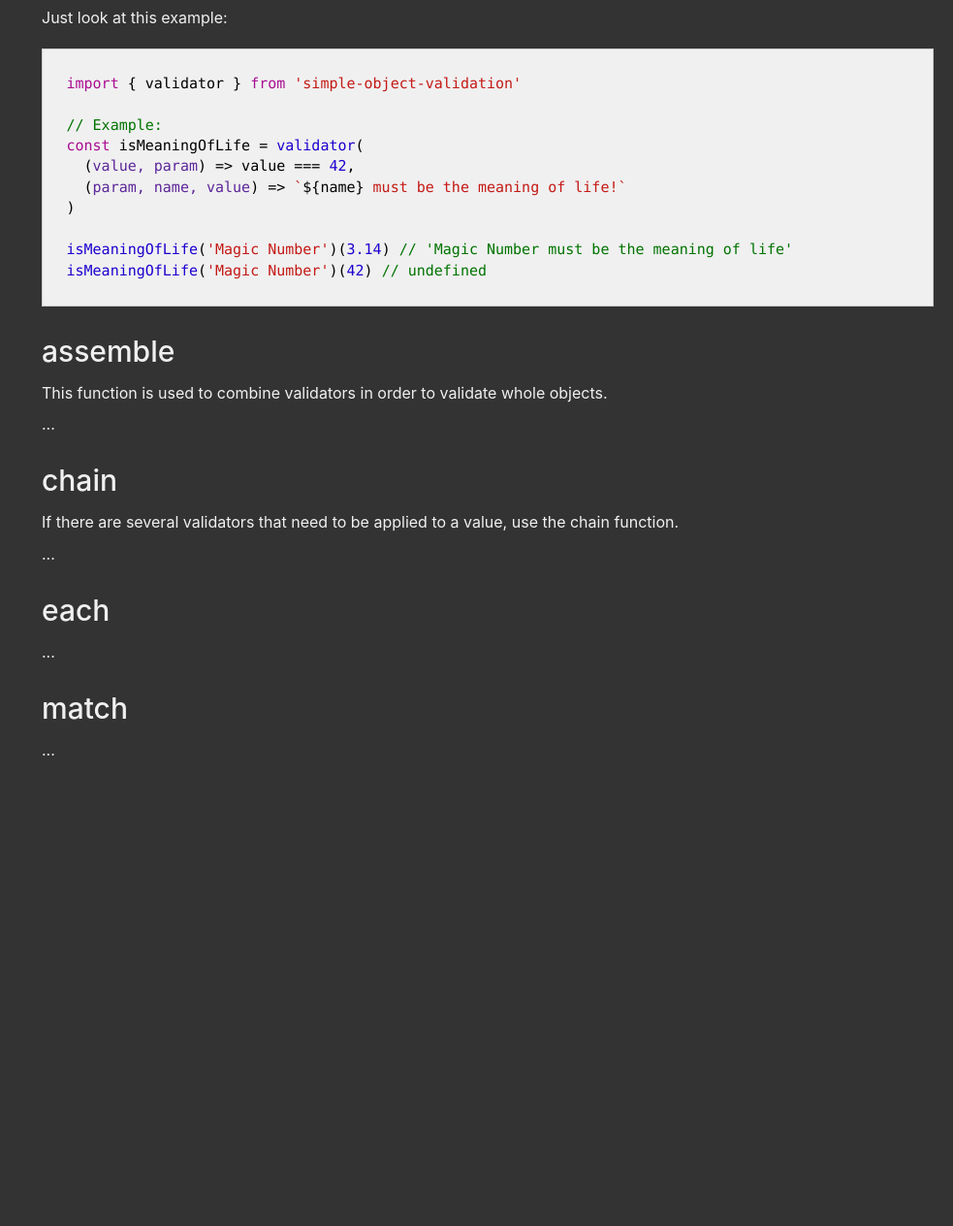
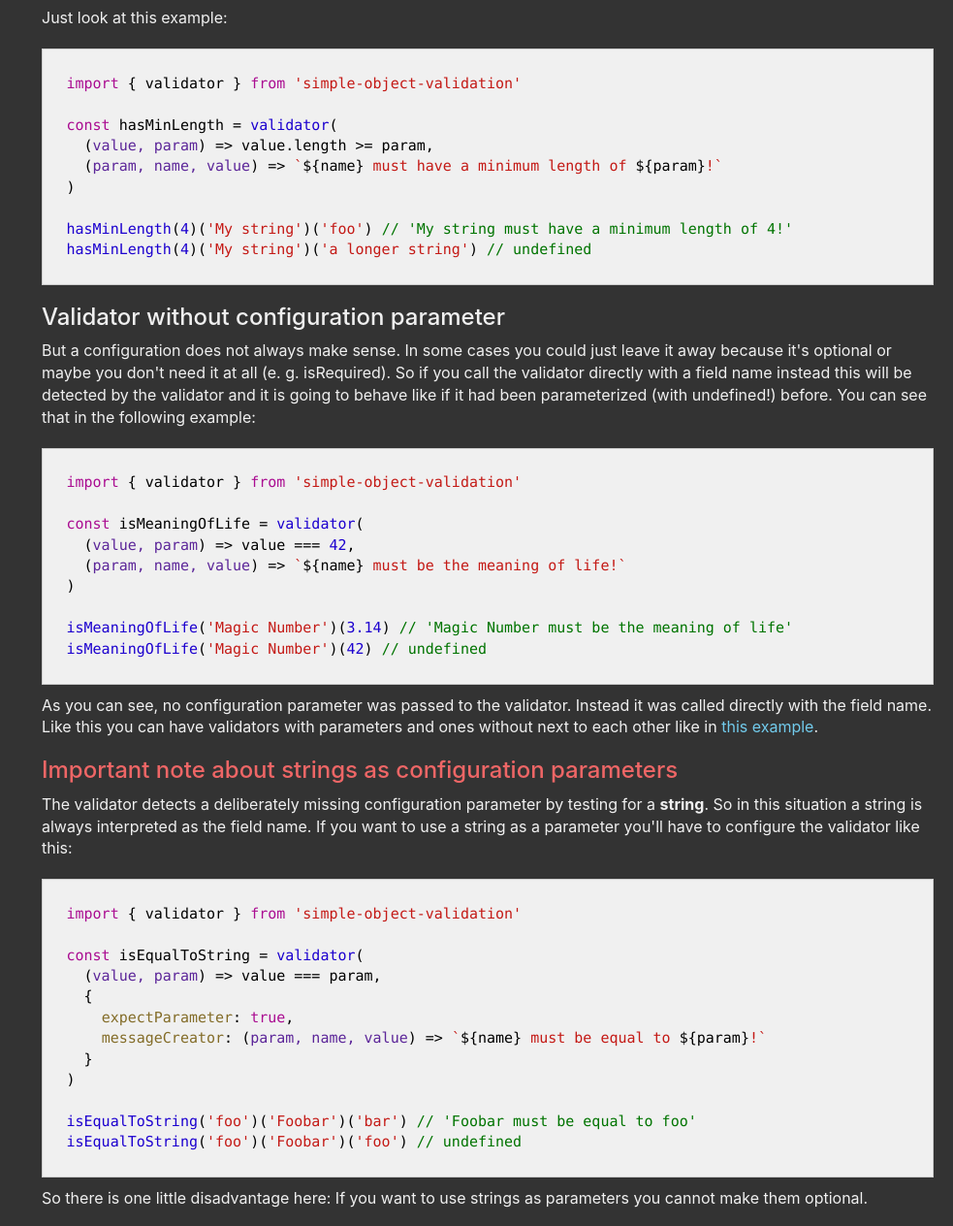
Before and after one commit to madcat23/simple-object-validation, a website built with webpack: page docs/index.html in a window 1280 px wide. Shown: the part 2284-3548 px from the top of the page at 97% size, without its empty margins (297-1280 px from the left). Before the commit the page ends 3099 px from the top, so only its background shows below. Built offline with nearby package versions, Linux system fonts and the light colour scheme.

Commit message:
Updated docs

```diff
--- a/docs/css/style.css
+++ b/docs/css/style.css
@@ -7,6 +7,15 @@ body {
   font-size: 16px;
 
   font-family: -apple-system, BlinkMacSystemFont, "Segoe UI", Helvetica, Arial, sans-serif, "Apple Color Emoji", "Segoe UI Emoji", "Segoe UI Symbol"
+}
+
+a {
+  color: rgb(114, 203, 236);
+  text-decoration: none;
+}
+a:hover, a:focus {
+  color: rgb(114, 203, 236);
+  text-decoration: underline;
 }
 
 h1.top {
--- a/docs/index.html
+++ b/docs/index.html
@@ -142,7 +142,20 @@ isValidCustomer({
 </p>
 <pre><code class="javascript">import { validator } from 'simple-object-validation'
 
-// Example:
+const hasMinLength = validator(
+  (value, param) => value.length >= param,
+  (param, name, value) => `${name} must have a minimum length of ${param}!`
+)
+
+hasMinLength(4)('My string')('foo') // 'My string must have a minimum length of 4!'
+hasMinLength(4)('My string')('a longer string') // undefined
+</code></pre>
+<h3>Validator without configuration parameter</h3>
+<p>
+  But a configuration does not always make sense. In some cases you could just leave it away because it's optional or maybe you don't need it at all (e. g. isRequired). So if you call the validator directly with a field name instead this will be detected by the validator and it is going to behave like if it had been parameterized (with undefined!) before. You can see that in the following example:
+</p>
+<pre><code class="javascript">import { validator } from 'simple-object-validation'
+
 const isMeaningOfLife = validator(
   (value, param) => value === 42,
   (param, name, value) => `${name} must be the meaning of life!`
@@ -151,6 +164,29 @@ const isMeaningOfLife = validator(
 isMeaningOfLife('Magic Number')(3.14) // 'Magic Number must be the meaning of life'
 isMeaningOfLife('Magic Number')(42) // undefined
 </code></pre>
+<p>
+  As you can see, no configuration parameter was passed to the validator. Instead it was called directly with the field name. Like this you can have validators with parameters and ones without next to each other like in <a href="#simple-registration-form">this example</a>.
+</p>
+<h3 style="color: #ee6666;">Important note about strings as configuration parameters</h3>
+<p>
+  The validator detects a deliberately missing configuration parameter by testing for a <strong>string</strong>. So in this situation a string is always interpreted as the field name. If you want to use a string as a parameter you'll have to configure the validator like this:
+</p>
+<pre><code class="javascript">import { validator } from 'simple-object-validation'
+
+const isEqualToString = validator(
+  (value, param) => value === param,
+  {
+    expectParameter: true,
+    messageCreator: (param, name, value) => `${name} must be equal to ${param}!`
+  }
+)
+
+isEqualToString('foo')('Foobar')('bar') // 'Foobar must be equal to foo'
+isEqualToString('foo')('Foobar')('foo') // undefined
+</code></pre>
+<p>
+  So there is one little disadvantage here: If you want to use strings as parameters you cannot make them optional.
+</p>
 
 <h2 id="assemble">assemble</h2>
 
--- a/docs/js/scripts.js
+++ b/docs/js/scripts.js
@@ -88,7 +88,7 @@ $(document).ready(function() {
   }
 
   $('pre').wrap('<div class="pre-wrapper"></div>')
-  $('.pre-wrapper').append('<span class="pre-info-text"><i class="fa fa-info-circle" aria-hidden="true"></i>&nbsp; Press CTRL and click on a function name to jump to its definition.</span>')
+  $('.pre-wrapper').append('<span class="pre-info-text"><i class="fa fa-info-circle" aria-hidden="true"></i>&nbsp; Press and hold CTRL and click on a function name to jump to its definition.</span>')
 
   $('pre a').on('click', function(event) {
     event.preventDefault()
```
